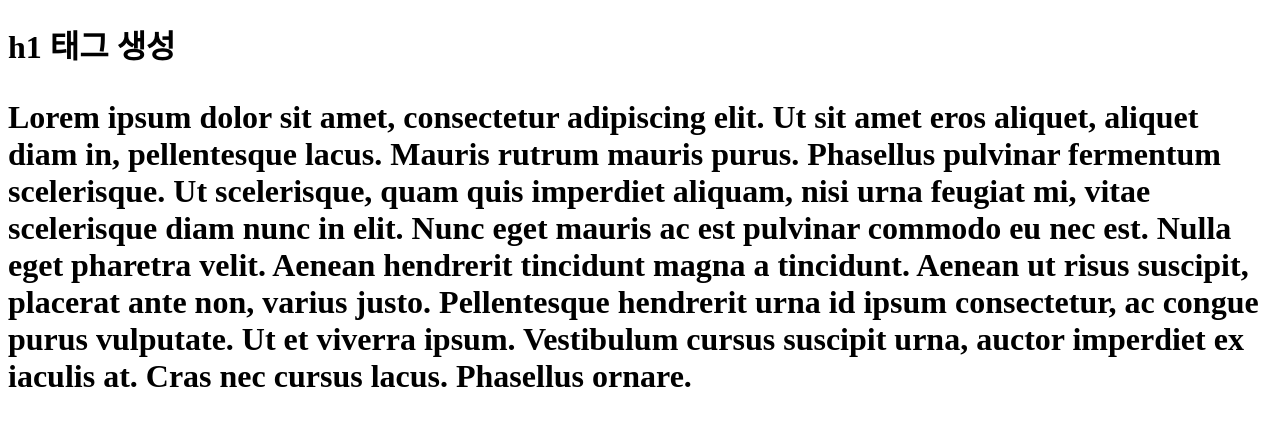
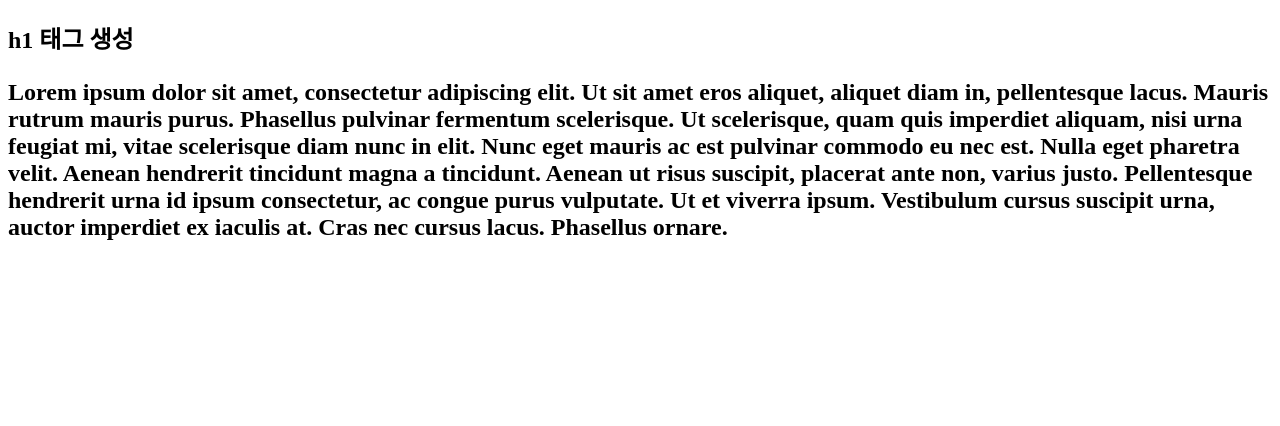
Before and after one commit to fbghk/Subject-3, a website: page index.html in a window 1280 px wide. Drawn offline with Linux system fonts and the light colour scheme.

Commit message:
h1 태그를 h2로

```diff
--- a/index.html
+++ b/index.html
@@ -6,8 +6,8 @@
   <title>Document</title>
 </head>
 <body>
-  <h1>h1 태그 생성
+  <h2>h1 태그 생성
     <p>Lorem ipsum dolor sit amet, consectetur adipiscing elit. Ut sit amet eros aliquet, aliquet diam in, pellentesque lacus. Mauris rutrum mauris purus. Phasellus pulvinar fermentum scelerisque. Ut scelerisque, quam quis imperdiet aliquam, nisi urna feugiat mi, vitae scelerisque diam nunc in elit. Nunc eget mauris ac est pulvinar commodo eu nec est. Nulla eget pharetra velit. Aenean hendrerit tincidunt magna a tincidunt. Aenean ut risus suscipit, placerat ante non, varius justo. Pellentesque hendrerit urna id ipsum consectetur, ac congue purus vulputate. Ut et viverra ipsum. Vestibulum cursus suscipit urna, auctor imperdiet ex iaculis at. Cras nec cursus lacus. Phasellus ornare.</p>
-  </h1>
+  </h2>
 </body>
 </html>
```
